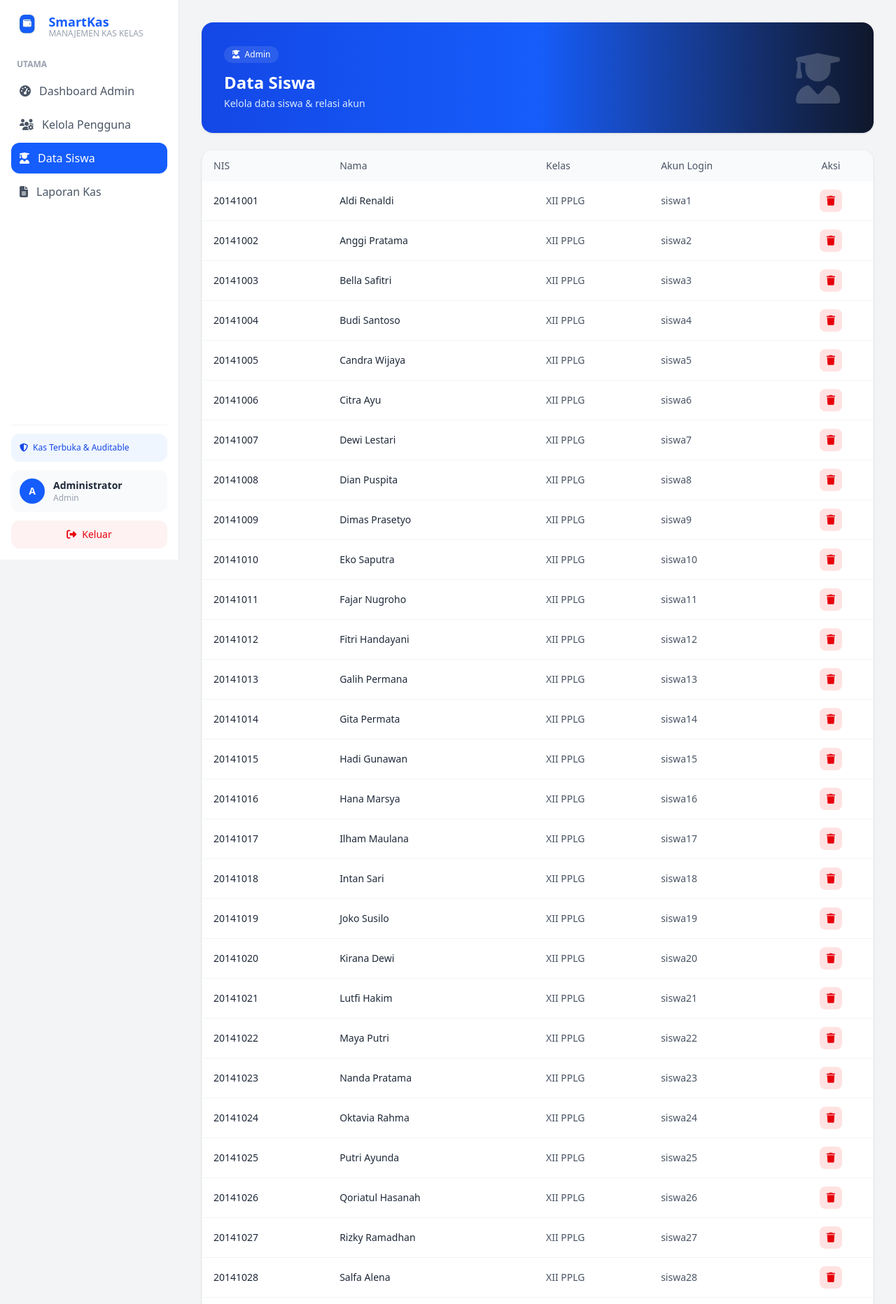
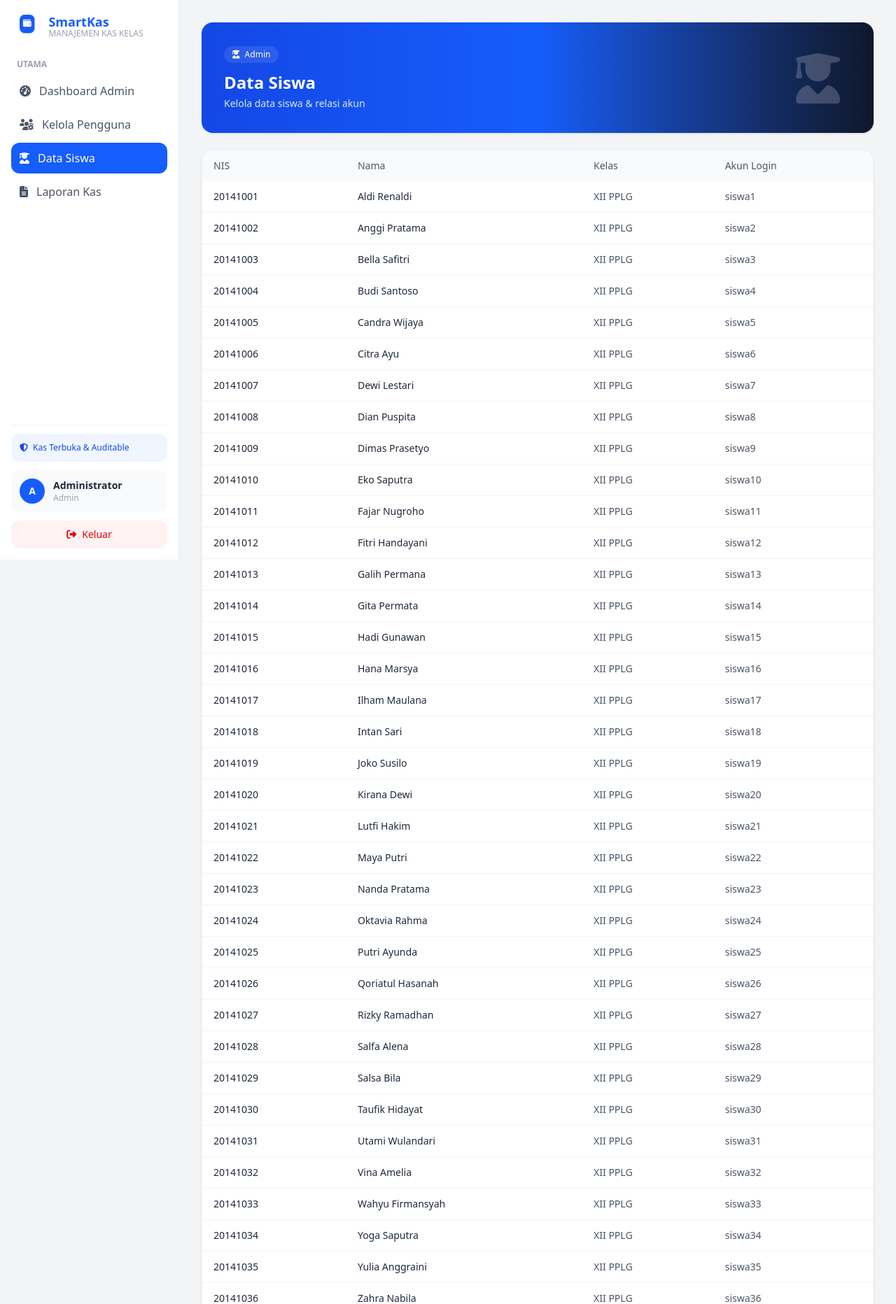
Before and after one commit to salfaalena21/kas_kelas_digital, a Laravel app: page /admin/siswa in a window 1280 px wide. Shown: the top 1864 px of the page at 70% size. Run offline with Laravel 12, Linux system fonts and the light colour scheme; a user stored in the database is signed in; data comes from the database, SQL or seed files in the repository; style sheets or scripts are compiled from the project's sources.

Commit message:
Admin Data Siswa: hapus kolom dan tombol aksi (Hapus) dari daftar

```diff
--- a/resources/views/admin/siswa/index.blade.php
+++ b/resources/views/admin/siswa/index.blade.php
@@ -20,7 +20,6 @@
                 <th class="text-left px-4 py-3 font-medium text-gray-600">Nama</th>
                 <th class="text-left px-4 py-3 font-medium text-gray-600">Kelas</th>
                 <th class="text-left px-4 py-3 font-medium text-gray-600">Akun Login</th>
-                <th class="text-center px-4 py-3 font-medium text-gray-600">Aksi</th>
             </tr>
         </thead>
         <tbody class="divide-y divide-gray-100">
@@ -30,16 +29,6 @@
                 <td class="px-4 py-3 text-gray-800">{{ $s->nama }}</td>
                 <td class="px-4 py-3 text-gray-600">{{ $s->kelas->nama_kelas ?? '-' }}</td>
                 <td class="px-4 py-3 text-gray-600">{{ $s->user->username ?? '-' }}</td>
-                <td class="px-4 py-3">
-                    <div class="flex items-center justify-center gap-2">
-                        <form action="{{ route('admin.siswa.destroy', $s->id_siswa) }}" method="POST" onsubmit="return confirm('Hapus siswa ini?')" class="inline-flex">
-                            @csrf @method('DELETE')
-                            <button type="submit" class="w-8 h-8 inline-flex items-center justify-center bg-red-100 hover:bg-red-200 text-red-600 rounded-lg transition" title="Hapus" aria-label="Hapus">
-                                <i class="fa-solid fa-trash"></i>
-                            </button>
-                        </form>
-                    </div>
-                </td>
             </tr>
             @endforeach
         </tbody>
```
